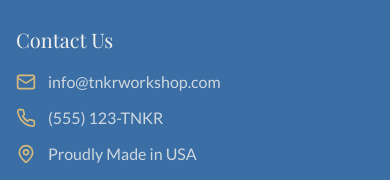
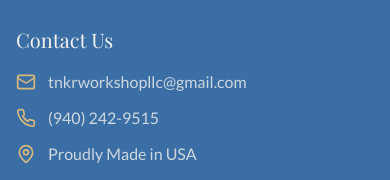
Before and after one commit to tnkrworkshop/tnkrworkshopllc, a React (Vite) app: page / in a window 390 px wide. Shown: the part 10063-10243 px from the top of the page. Built offline with nearby package versions, Linux system fonts and the light colour scheme.

Commit message:
Update contact information
Update the email and phone number in the footer contact section.

```diff
--- a/src/components/Footer.tsx
+++ b/src/components/Footer.tsx
@@ -1,3 +1,4 @@
+
 import { Button } from "@/components/ui/button";
 import { Separator } from "@/components/ui/separator";
 import { Badge } from "@/components/ui/badge";
@@ -73,11 +74,11 @@ const Footer = () => {
             <div className="space-y-3 mb-6">
               <div className="flex items-center gap-3">
                 <Mail className="w-5 h-5 text-oak" />
-                <span className="text-poplar/80">info@tnkrworkshop.com</span>
+                <span className="text-poplar/80">tnkrworkshopllc@gmail.com</span>
               </div>
               <div className="flex items-center gap-3">
                 <Phone className="w-5 h-5 text-oak" />
-                <span className="text-poplar/80">(555) 123-TNKR</span>
+                <span className="text-poplar/80">(940) 242-9515</span>
               </div>
               <div className="flex items-center gap-3">
                 <MapPin className="w-5 h-5 text-oak" />
```
